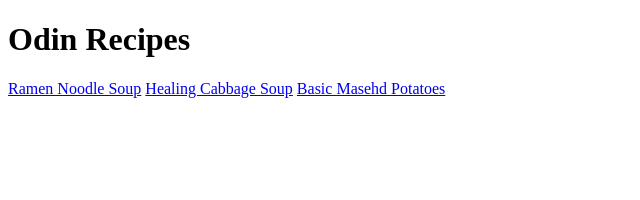
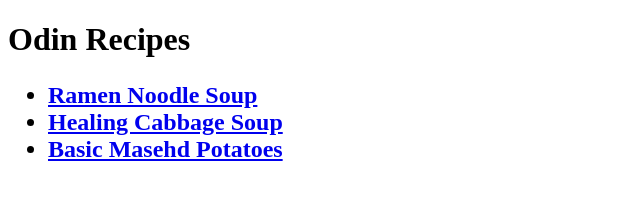
Before and after one commit to JRodgers372/odin-recipes, a plain HTML site: page index.html in a window 1280 px wide. Shown: the whole page, without its empty margins (0-640 px from the left). Drawn offline with Linux system fonts and the light colour scheme.

Commit message:
Changes homepage links to an unordered list format

```diff
--- a/index.html
+++ b/index.html
@@ -6,8 +6,12 @@
     </head>
     <body>
         <h1>Odin Recipes</h1>
-        <a href="recipes/ramen.html">Ramen Noodle Soup</a>
-        <a href="recipes/healing-cabbage-soup.html">Healing Cabbage Soup</a>
-        <a href="recipes/basic-mashed-potatoes.html">Basic Masehd Potatoes</a>
+
+        <h2><ul>
+        <li><a href="recipes/ramen.html">Ramen Noodle Soup</a></li>
+        <li><a href="recipes/healing-cabbage-soup.html">Healing Cabbage Soup</a></li>
+        <li><a href="recipes/basic-mashed-potatoes.html">Basic Masehd Potatoes</a></li>
+    </ul></h2>
+
     </body>
 </html>
```
